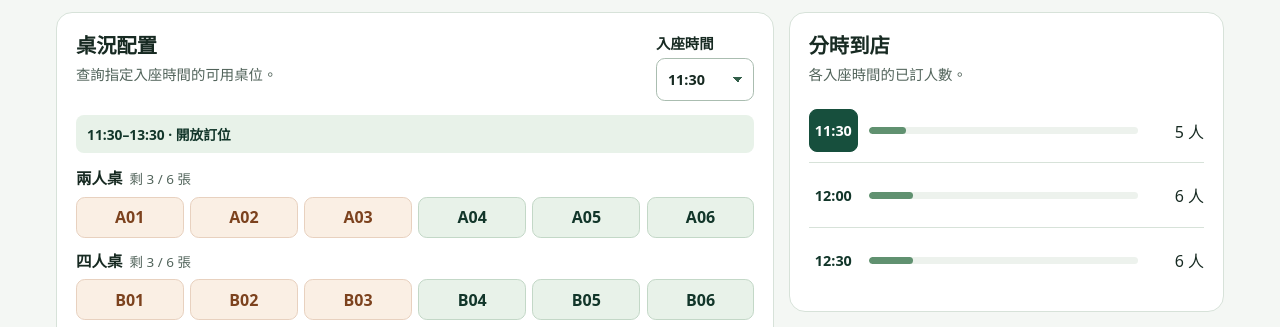
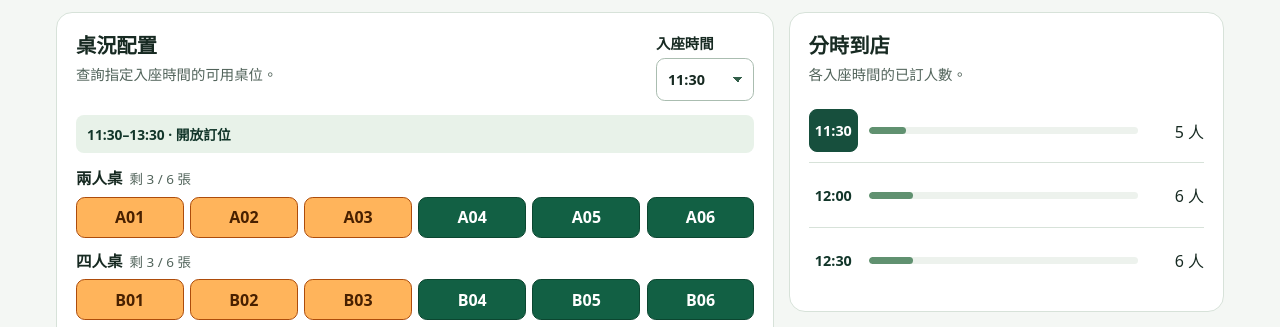
Before and after one commit to Joseph-MingEn/ntou-restaurant-reservations, a website: page site/index.html in a window 1280 px wide. Shown: the part 473-800 px from the top of the page. Drawn offline with Linux system fonts and the light colour scheme.

Commit message:
Increase contrast for availability and reserved tables

```diff
--- a/site/index.html
+++ b/site/index.html
@@ -6,7 +6,7 @@
   <meta name="theme-color" content="#12362a">
   <meta name="description" content="用 LINE 查詢與訂位，從業主看板掌握備餐人數和桌況。">
   <title>餐廳預約系統</title>
-  <link rel="stylesheet" href="./style.css?v=4">
+  <link rel="stylesheet" href="./style.css?v=9">
   <script type="module" src="./app.js?v=8"></script>
 </head>
 <body>
--- a/site/style.css
+++ b/site/style.css
@@ -73,12 +73,32 @@ select { appearance: none; padding-right: 2rem; background:
 .table-group + .table-group { margin-top: .7rem; }
 .table-group h3 span { color: var(--muted); margin-left: .45rem; font-weight: 500; font-size: .84rem; }
 .table-grid { list-style: none; margin: .46rem 0 0; padding: 0; display: grid; grid-template-columns: repeat(6, minmax(0, 1fr)); gap: .4rem; }
-.table-chip { text-align: center; padding: .53rem .2rem; border-radius: .55rem; background: var(--green-light); color: var(--green-dark); border: 1px solid #c3d8c7; font-weight: 760; font-variant-numeric: tabular-nums; }
-.table-chip.occupied { background: var(--warm); color: var(--rust); border-color: #e8d1bf; }
+.floor {
+  --table-free: #126044;
+  --table-free-border: #0b4630;
+  --table-reserved: #ffb45b;
+  --table-reserved-border: #ad4c0b;
+}
+.table-chip {
+  text-align: center;
+  padding: .53rem .2rem;
+  border-radius: .55rem;
+  background: var(--table-free);
+  color: #fff;
+  border: 1px solid var(--table-free-border);
+  font-weight: 760;
+  font-variant-numeric: tabular-nums;
+}
+.table-chip.occupied {
+  background: var(--table-reserved);
+  color: #482000;
+  border-color: var(--table-reserved-border);
+}
 .legend { display: flex; gap: .95rem; margin-top: .8rem; font-size: .85rem; color: var(--muted); }
 .legend span { display: flex; align-items: center; gap: .35rem; }
 .legend i { width: .7rem; height: .7rem; border: 1px solid #a5c1ab; border-radius: .2rem; background: var(--green-light); }
-.floor .legend span:last-child i { background: var(--warm); border-color: #c8a180; }
+.floor .legend i { background: var(--table-free); border-color: var(--table-free-border); }
+.floor .legend span:last-child i { background: var(--table-reserved); border-color: var(--table-reserved-border); }
 .arrival-row { display: grid; grid-template-columns: 3.1rem minmax(0, 1fr) 3.5rem; align-items: center; gap: .65rem; padding: .67rem 0; }
 .arrival-row + .arrival-row { border-top: 1px solid var(--line); }
 .arrival-row span:last-child { text-align: right; white-space: nowrap; }
```
